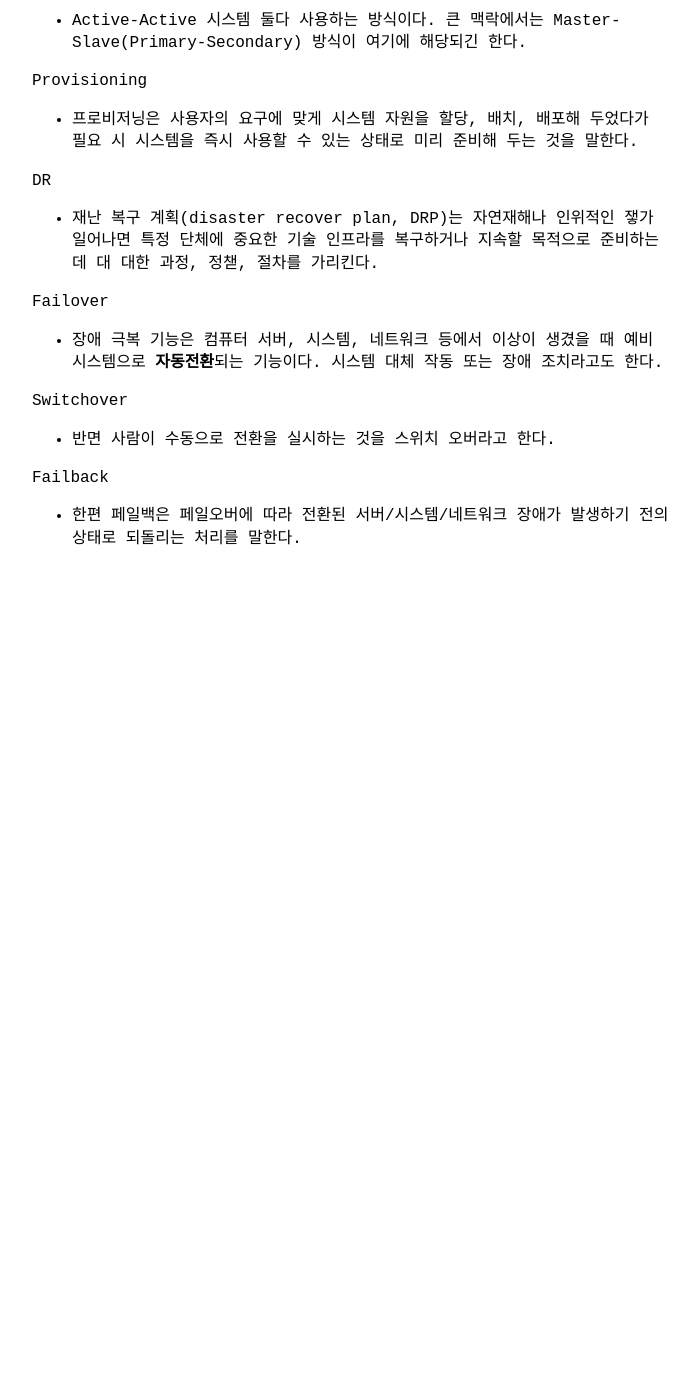
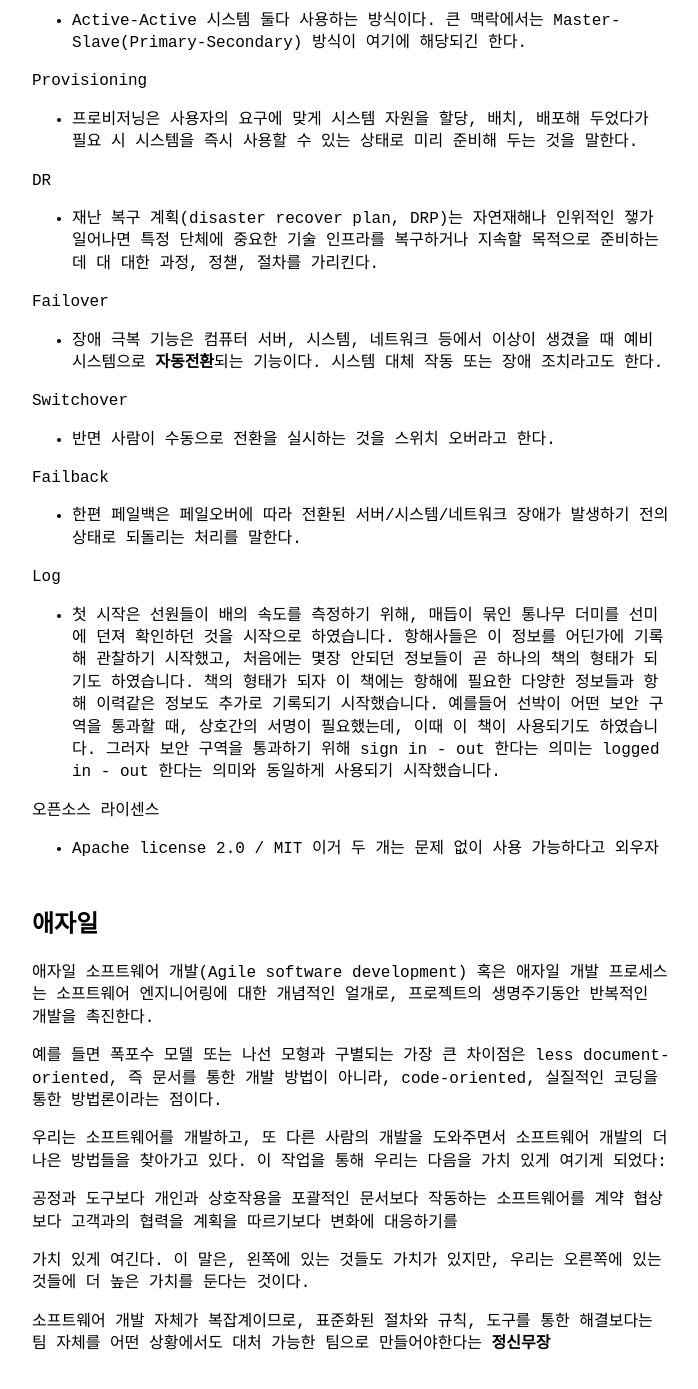
Before and after one commit to khjzzm/khjzzm.github.io, a Jekyll site: the page built from _posts/2024-12-27-JavaSpring-주니어-개발자를-위한-오답노트.md, in a window 1280 px wide and 1400 px high, scrolled down 15957 px. Shown: the top 1389 px of the window, without its empty margins (288-986 px from the left). Built offline with Jekyll 4.4.1, drawn with Linux system fonts in a browser that asks for light colours; before the commit the page ends 16587 px from its top, so only the background shows below that; some of the changed text lies outside the part shown.

Commit message:
Log, Devops, 애자일

```diff
--- a/_posts/2024-12-27-JavaSpring-주니어-개발자를-위한-오답노트.md
+++ b/_posts/2024-12-27-JavaSpring-주니어-개발자를-위한-오답노트.md
@@ -546,3 +546,61 @@
 
 Failback
 - 한편 페일백은 페일오버에 따라 전환된 서버/시스템/네트워크 장애가 발생하기 전의 상태로 되돌리는 처리를 말한다.
+
+
+Log
+- 첫 시작은 선원들이 배의 속도를 측정하기 위해, 매듭이 묶인 통나무 더미를 선미에 던져 확인하던 것을 시작으로 하였습니다.
+항해사들은 이 정보를 어딘가에 기록해 관찰하기 시작했고, 처음에는 몇장 안되던 정보들이 곧 하나의 책의 형태가 되기도 하였습니다.
+책의 형태가 되자 이 책에는 항해에 필요한 다양한 정보들과 항해 이력같은 정보도 추가로 기록되기 시작했습니다.
+예를들어 선박이 어떤 보안 구역을 통과할 때, 상호간의 서명이 필요했는데, 이때 이 책이 사용되기도 하였습니다.
+그러자 보안 구역을 통과하기 위해 sign in - out 한다는 의미는 logged in - out 한다는 의미와 동일하게 사용되기 시작했습니다.
+
+오픈소스 라이센스
+- Apache license 2.0 / MIT 이거 두 개는 문제 없이 사용 가능하다고 외우자
+
+
+## 애자일
+애자일 소프트웨어 개발(Agile software development) 혹은 애자일 개발 프로세스는 소프트웨어 엔지니어링에 대한 개념적인 얼개로,
+프로젝트의 생명주기동안 반복적인 개발을 촉진한다.
+
+예를 들면 폭포수 모델 또는 나선 모형과 구별되는 가장 큰 차이점은 less document-oriented, 즉 문서를 통한 개발 방법이 아니라,
+code-oriented, 실질적인 코딩을 통한 방법론이라는 점이다.
+
+우리는 소프트웨어를 개발하고, 또 다른 사람의 개발을 도와주면서 소프트웨어 개발의 더 나은 방법들을 찾아가고 있다.
+이 작업을 통해 우리는 다음을 가치 있게 여기게 되었다:
+
+공정과 도구보다 개인과 상호작용을
+포괄적인 문서보다 작동하는 소프트웨어를
+계약 협상보다 고객과의 협력을
+계획을 따르기보다 변화에 대응하기를
+
+가치 있게 여긴다. 이 말은, 왼쪽에 있는 것들도 가치가 있지만, 우리는 오른쪽에 있는 것들에 더 높은 가치를 둔다는 것이다.
+
+소프트웨어 개발 자체가 복잡계이므로, 표준화된 절차와 규칙, 도구를 통한 해결보다는 팀 자체를 어떤 상황에서도 대처 가능한 팀으로 만들어야한다는 **정신무장**
+
+
+## Devops
+데브옵스(DevOps)는 소프트웨어의 개발(Development)과 운영(Operations)의 합성어로서, 소프트웨어 개발자와 정보기술 전문가 간의
+소통, 협업 및 통합을 강조하는 개발 환경이나 문화를 말한다. 데브옵스는 소프트웨어 개발조직과 운영조직간의 상호 의존적 대응이며 조직이
+소프트웨어 제품과 서비스를 빠른 시간에 개발 및 배포하는 것을 목적으로 한다.
+위키백과 기여자, "데브옵스," 위키백과, , https://ko.wikipedia.org/w/index.php?title=데브옵스&oldid=32867353 (2022년 6월 25일에 접근).
+
+데브옵스 툴체인
+1. 계획 - 목적을 수행하기 앞서 방법이나 절차 등을 미리 생각하여 계획.
+2. 코드 - 코드 개발 및 검토, 버전 관리 도구, 코드 병합
+3. 빌드 - 지속적 통합(CI) 도구, 빌드 상태
+4. 테스트 - 테스트 및 결과가 성능을 결정
+5. 패키지 - 애플리케이션 디플로이 이전 단계
+6. 릴리스 - 변경사항 관리, 릴리스 승인, 릴리스 자동화
+7. 구성 - 인프라스트럭처 구성 및 관리, laC(Infrastructure as Code) 도구
+8. 모니터링 - 애플리케이션 성능 모니터링, 최종 사용자 경험.
+   위키백과 기여자, "데브옵스," 위키백과, , https://ko.wikipedia.org/w/index.php?title=데브옵스&oldid=32867353 (2022년 6월 25일에 접근).
+
+## 기타
+- Webhook 이벤트가 발생했을 시 API 를 호출하는 Callback API
+- CS 고객문의(Customer Service)
+- 유불 유저불량 서비스의 문제가 아니라 사용자가 잘못 사용하여 생긴 문제일 경우
+- TL;DR too long; didn`t read
+- 마일스톤 프로젝트 진행 과정에서 특정할 만한 건이나 표를 말한다
+- ROI 원래는 투자ㄷ비 수익률 (Return on investment) 이지만, 사실상 가성비
+- R&R 역활과 책임 Role and Responsibility
```
